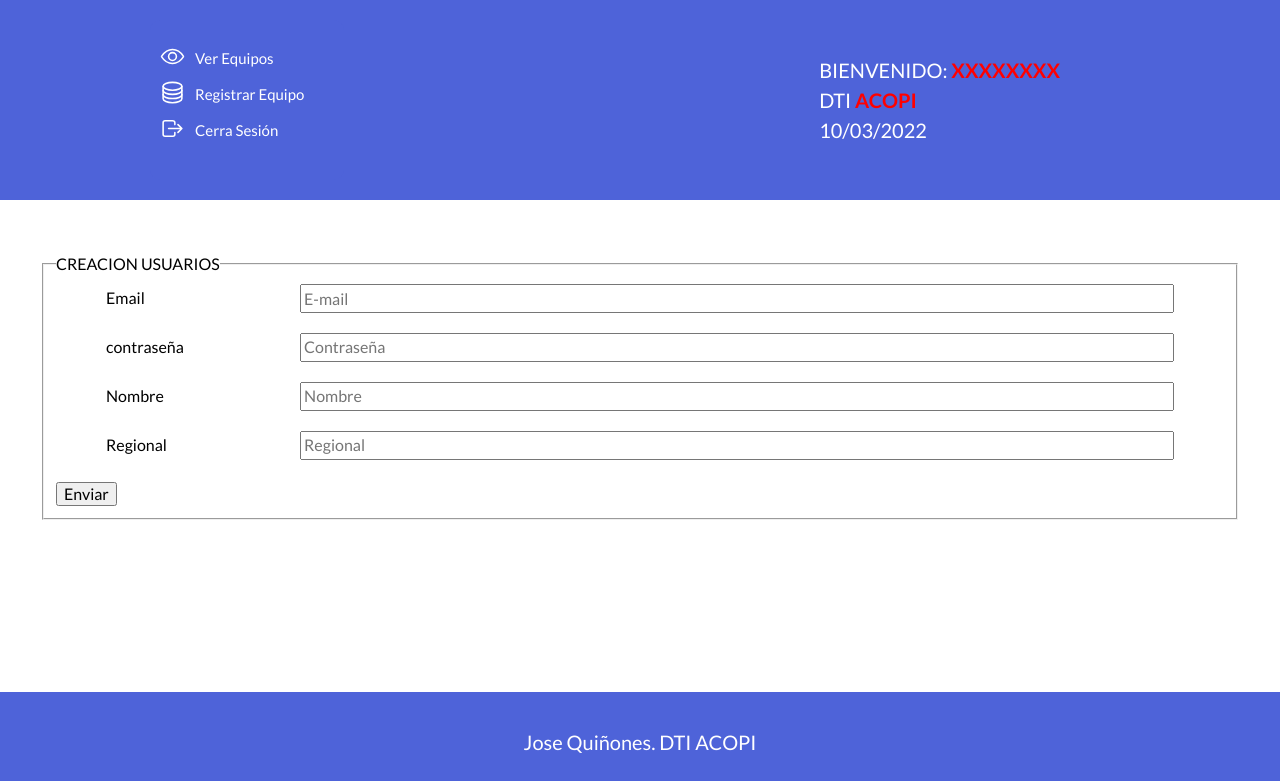
After one commit to jduquinones/ProyectoINventario, a PHP site: page /usuario.php in a window 1280 px wide. The commit adds this page. Shown: the top 781 px of the page. Run offline with PHP 8.4, Linux system fonts and the light colour scheme.

Commit message:
creacion pagina usurios.php

```diff
--- a/index.php
+++ b/index.php
@@ -51,14 +51,14 @@
                     <td><?php echo $row['serie']; ?></td>
                     <td><?php echo $row['inventario']; ?></td>
                     <td><?php echo $row['descripcion']; ?></td>
-                    <td><img class="resultado-imagen" onclick="ampliarImagen('imagenesSubmit/<?php echo $row['imagen'];?>')"  src="imagenesSubmit/<?php echo $row['imagen']; ?>" > </td>
+                    <td><img class="resultado-imagen" onclick="ampliarImagen('<?php echo $row['imagen'];?>')"  src="imagenesSubmit/<?php echo $row['imagen']; ?>" > </td>
                     <td><?php echo $row['observaciones']; ?></td>
                     <td class="accion">
                         <form method="POST">
                             <input type="hidden" name="id" value="<?php echo $row['id']; ?>">
                             <input type="submit" class="boton boton-eliminar" value="Eliminar">
                         </form>
-                        <a class="boton boton-actualizar" href="actualizar.php?id=<?php echo $row['id']; ?>">Actualizar</a>
+                        <a class="boton boton-actualizar" href="actualizar.php?id=<?php echo $row['id']; ?>" >Actualizar</a>
                     </td>
                </tr>
                <?php endwhile; ?>
--- a/src/js/app.js
+++ b/src/js/app.js
@@ -26,7 +26,7 @@ function ampliarImagen(id){
 function trae(){
     const div = document.createElement('DIV');
     const imagen = document.createElement('IMG');
-    imagen.setAttribute('src', img);
+    imagen.setAttribute('src',` imagenesSubmit/${img}`);
     div.appendChild(imagen);
     div.classList.add('overlay');
     // Boton para cerrar el Modal
--- a/src/scss/layout/_index.scss
+++ b/src/scss/layout/_index.scss
@@ -25,6 +25,12 @@
         font-weight: $bold;
         font-family: $fuente-principal;
         border-radius: 2rem;
+        text-decoration: none;
+        border: 1px solid $gris;
+        height: 3rem;
+        &:hover {
+            cursor: pointer;
+        }
     }
     .boton-eliminar {
         background-color: red;
@@ -41,6 +47,7 @@
         }
     }
 }
+
 .overlay {
     position: fixed;
     top: 0;
--- a/src/scss/layout/_login.scss
+++ b/src/scss/layout/_login.scss
@@ -8,7 +8,8 @@
 }
 .contenido__login {
     @include grid(2, 2);
-    margin-top:  20rem;
+    margin-top:  15rem;
+
     .formulario {
         padding: 5rem;
         input {
--- /dev/null
+++ b/usuario.php
@@ -0,0 +1,92 @@
+<?php
+
+    require 'includes/config/database.php';
+    require 'includes/templates/header.php';
+    $db = connectDB();
+
+    // Crea usuario y contraseña
+    $correo = '';
+    $contraseña = '';
+    $nombreUsuario = '';
+    $regional = '';
+
+    $error = [];
+
+
+    if ($_SERVER['REQUEST_METHOD'] === 'POST') {
+
+        $correo = mysqli_real_escape_string($db, $_POST['correo']);
+        $contraseña = mysqli_real_escape_string($db, $_POST['contraseña']);
+        $nombreUsuario = mysqli_real_escape_string($db, $_POST['nombreUsuario']);
+        $regional = mysqli_real_escape_string($db, $_POST['regional']);
+
+        $correo = filter_var($correo, FILTER_VALIDATE_EMAIL); // Validamos correo
+        $paswordHash = password_hash($contraseña,PASSWORD_DEFAULT); // Validamos contraseña
+
+        if (!$error) {
+            $error[] = 'Debe de ingresar un correo valido';
+        }
+
+        if (empty($error)) {
+
+            // Revisar si existe el usuario
+            $query = "SELECT * FROM usuarios WHERE correo = ${correo}";
+
+            echo '<pre>';
+            var_dump($query);
+            echo '<pre>';
+
+        }
+        // $query = "INSERT INTO usuarios (correo,contraseña,nombreUsuario,regional) VALUES ('${correo}','${paswordHash}','${nombreUsuario}','${regional}')";
+
+        // $resultado = mysqli_query($db, $query);
+
+        // if ($resultado) {
+        //     $activo = '';
+        //     $serie = '';
+        //     $inventario = '';
+        //     $descripcion = '';
+        //     $imagen = '';
+        //     $observaciones = '';
+        // }
+        // echo '<pre>';
+        // var_dump($resultado);
+        // echo '<pre>';
+    }
+
+
+
+?>
+<main class="contenedor">
+    <form class="formulario" method="POST" enctype="multipart/form-data">
+        <fieldset>
+            <legend>Creacion Usuarios</legend>
+            <div class="orden">
+                <label for="">Email</label>
+                <input type="email" placeholder="E-mail" name="correo" id="correo" ">
+            </div>
+                <!-- <?php foreach($error as $er) : ?>
+                    <div class="error alerta">
+                        <?php echo $er; ?>
+                    </div>
+                <?php endforeach; ?> -->
+            <div class="orden">
+                <label for="">contraseña</label>
+                <input type="password" placeholder="Contraseña" name="contraseña" id="contraseña" required >
+            </div>
+            <div class="orden">
+                <label for="">Nombre</label>
+                <input type="text" placeholder="Nombre" name="nombreUsuario" id="nombreUsuario" required >
+            </div>
+            <div class="orden">
+                <label for="">Regional</label>
+                <input type="text" placeholder="Regional" name="regional" id="regional" required">
+            </div>
+            <input class="boto boton-actualizar" type="submit" value="Enviar">
+        </fieldset>
+    </form>
+</main>
+
+<?php
+    require 'includes/templates/footer.php';
+?>
```
Also changed, not shown: registrodatos.html (deleted, +0 -54 lines), build/css/app.css, build/js/bundle.min.js, 2 other files.
